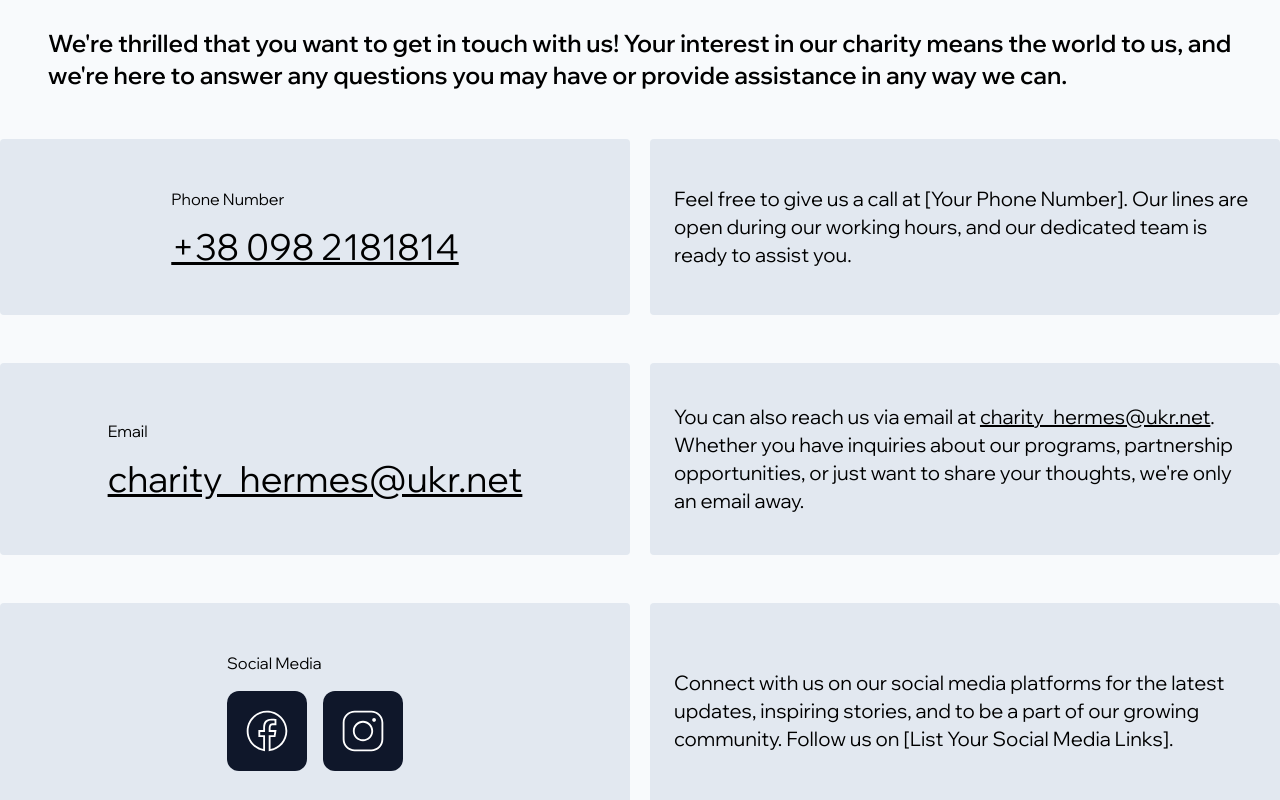
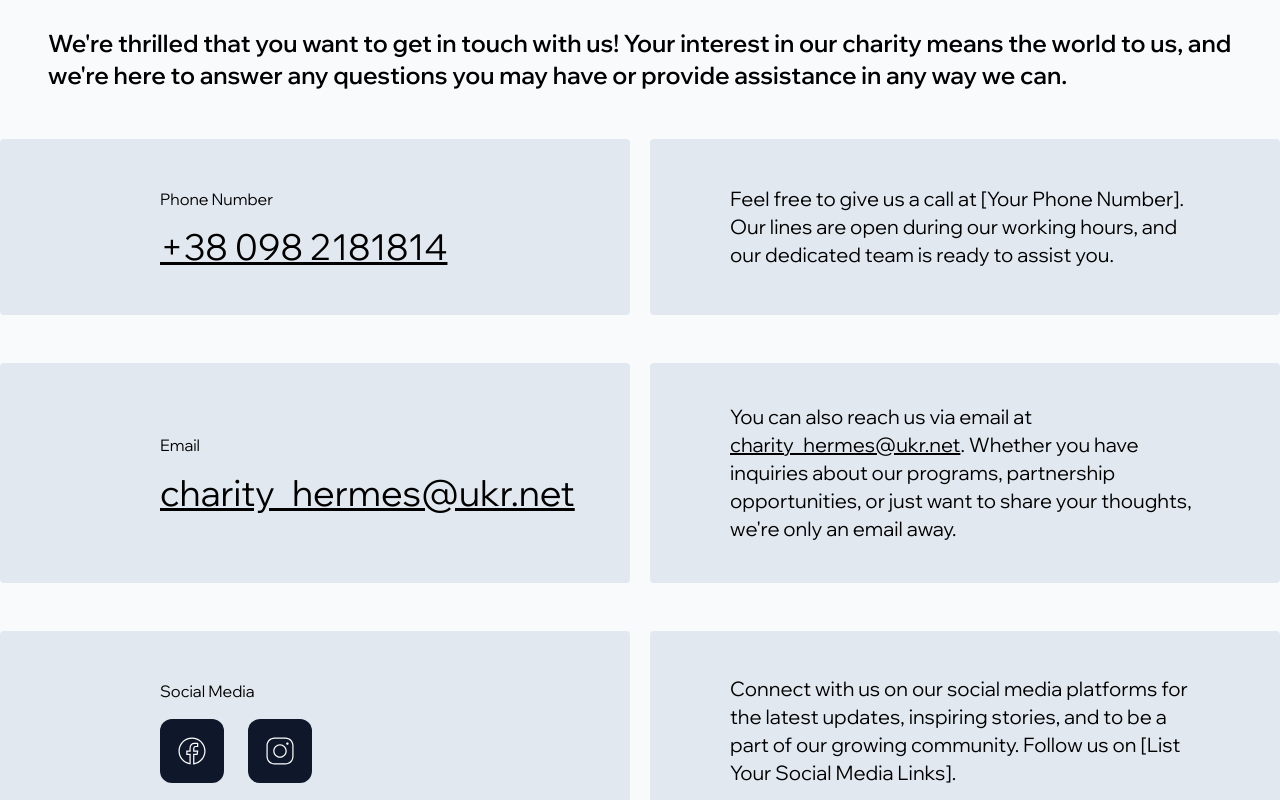
Before and after one commit to sarvartojikulov/hermes-website, a Next.js app: page /en/contact in a window 1280 px wide. Shown: the part 320-1120 px from the top of the page. Built offline with nearby package versions, Linux system fonts and the light colour scheme.

Commit message:
fix: styles contact

```diff
--- a/app/[locale]/contact/page.tsx
+++ b/app/[locale]/contact/page.tsx
@@ -26,18 +26,18 @@ export default function Contact() {
                         provide assistance in any way we can.
                     </p>
                 </div>
-                <div className="py-12 bg-slate-200 rounded col-span-6 flex justify-center items-center">
+                <div className="py-12 bg-slate-200 rounded col-span-6 flex justify-start items-center pl-12 lg:pl-10 xl:pl-40">
                     <div className="flex flex-col gap-4">
                         <p>Phone Number</p>
                         <Link href="tel:+38 098 2181814">
-                            <span className="text-4xl underline">
+                            <span className="text-3xl lg:text-4xl underline">
                                 +38 098 2181814
                             </span>
                         </Link>
                     </div>
                 </div>
 
-                <div className="bg-slate-200 rounded col-span-6 flex items-center px-6 py-10">
+                <div className="bg-slate-200 rounded col-span-6 flex items-center px-6 lg:px-20 py-10">
                     <p className="text-xl">
                         Feel free to give us a call at [Your Phone Number]. Our
                         lines are open during our working hours, and our
@@ -45,7 +45,7 @@ export default function Contact() {
                     </p>
                 </div>
 
-                <div className="py-12 bg-slate-200 rounded col-span-6 flex justify-center items-center">
+                <div className="py-12 bg-slate-200 rounded col-span-6 flex justify-start items-center pl-12  lg:pl-10 xl:pl-40">
                     <div className="flex flex-col gap-4">
                         <p>Email</p>
                         <Link
@@ -57,7 +57,7 @@ export default function Contact() {
                     </div>
                 </div>
 
-                <div className="bg-slate-200 rounded col-span-6 flex items-center px-6 py-10">
+                <div className="bg-slate-200 rounded col-span-6 flex items-center px-6 py-10 lg:px-20">
                     <p className="text-xl">
                         You can also reach us via email at{" "}
                         <Link
@@ -72,10 +72,10 @@ export default function Contact() {
                     </p>
                 </div>
 
-                <div className="py-12 bg-slate-200 rounded col-span-6 flex justify-center items-center">
+                <div className="py-12 bg-slate-200 rounded col-span-6 flex justify-start items-center pl-12 lg:pl-10 xl:pl-40">
                     <div className="flex flex-col gap-4">
                         <p>Social Media</p>
-                        <ul className="flex text-slate-900 gap-x-4">
+                        <ul className="flex text-slate-900 gap-x-6">
                             <li className="bg-slate-900 px-4 py-4 rounded-xl flex items-center">
                                 <Link
                                     target="_blank"
@@ -83,7 +83,7 @@ export default function Contact() {
                                         "https://www.facebook.com/CharityfundHermes"
                                     }
                                 >
-                                    <IconFacebook className="w-10 h-10 lg:w-12 lg:h-12" />
+                                    <IconFacebook className=" w-8 h-8" />
                                 </Link>
                             </li>
 
@@ -94,24 +94,14 @@ export default function Contact() {
                                         "https://instagram.com/charityfund_hermes"
                                     }
                                 >
-                                    <IconInstagram className="w-10 h-10 lg:w-12 lg:h-12" />
+                                    <IconInstagram className="w-8 h-8" />
                                 </Link>
                             </li>
-                            {/* <li className="bg-slate-900 p-4 text-white flex items-center rounded-xl">
-                                <Link href={"mailto:charity_hermes@ukr.net"}>
-                                    <EnvelopeIcon className="w-10 h-10 lg:w-12 lg:h-12" />
-                                </Link>
-                            </li>
-                            <li className="bg-slate-900 px-5 py-4 rounded-xl text-white flex items-center">
-                                <Link href={"mailto:charity_hermes@ukr.net"}>
-                                    <PhoneArrowDownLeftIcon className="w-8 h-8.5 lg:w-10 lg:h-10" />
-                                </Link>
-                            </li> */}
                         </ul>
                     </div>
                 </div>
 
-                <div className="bg-slate-200 rounded col-span-6 flex items-center px-6 py-10">
+                <div className="bg-slate-200 rounded col-span-6 flex items-center px-6 py-10 lg:px-20">
                     <p className="text-xl">
                         Connect with us on our social media platforms for the
                         latest updates, inspiring stories, and to be a part of
```
